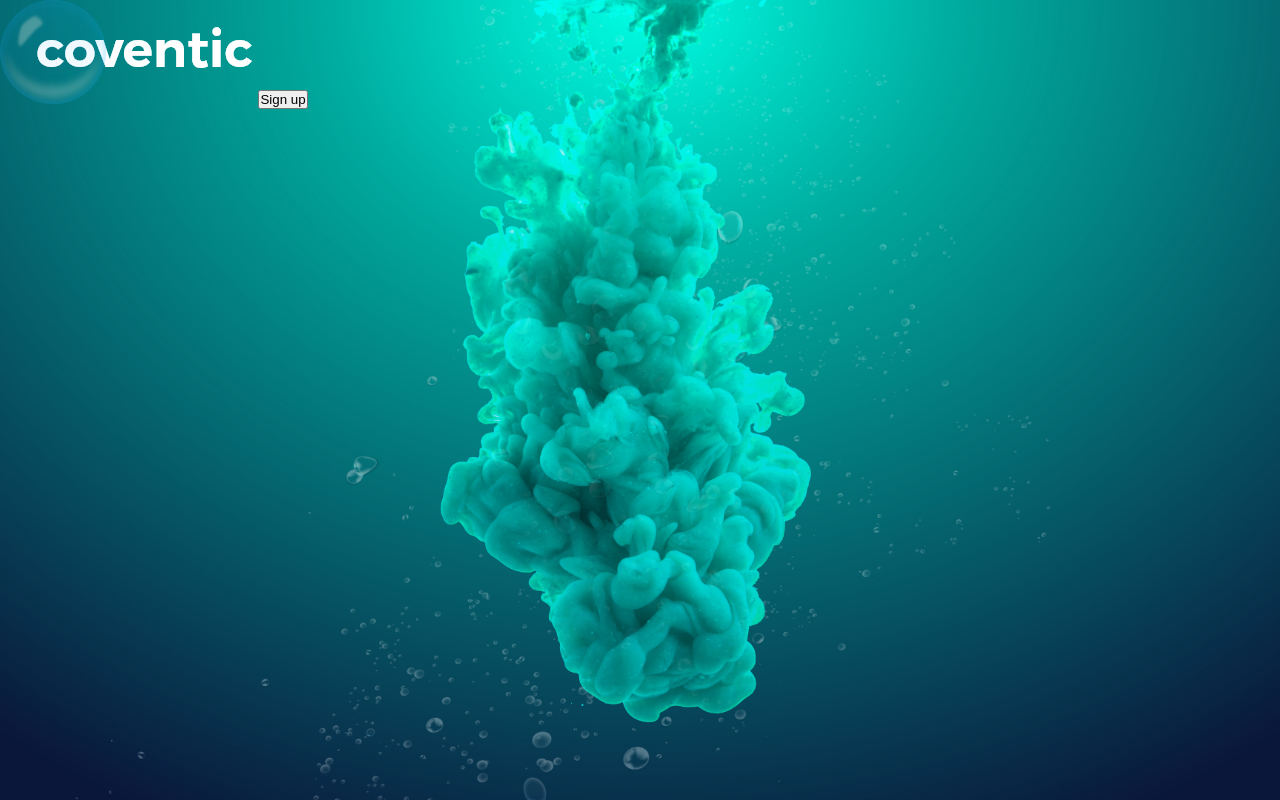
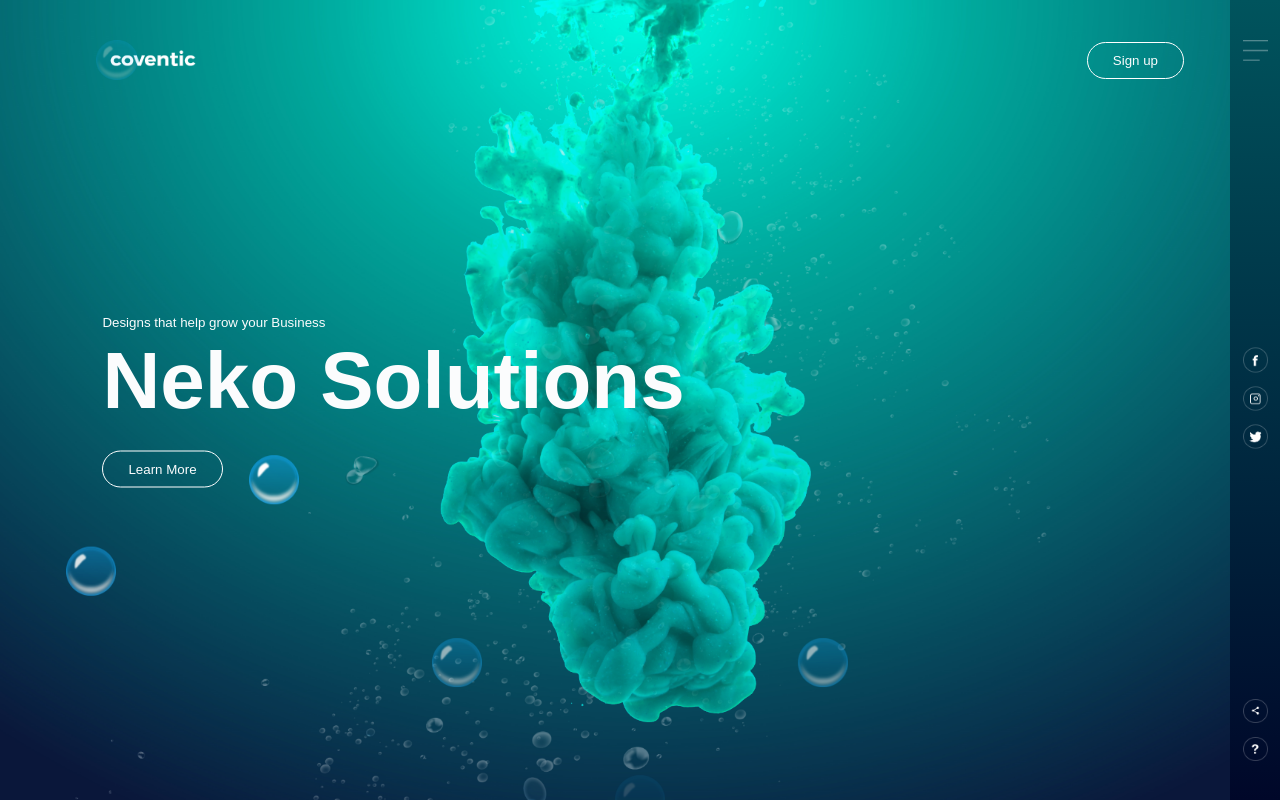
Before and after one commit to tonyc417/company-template3, a plain HTML site: page index.html in a window 1280 px wide. Drawn offline with Linux system fonts and the light colour scheme.

Commit message:
front page done

```diff
--- a/index.html
+++ b/index.html
@@ -8,10 +8,45 @@
 </head>
 <body>
     <div class="hero">
+
         <div class="navbar">
-            <img src="./images/logo.png" alt="logo">
+            <img class="logo" src="./images/logo.png" alt="logo">
             <button type="button">Sign up</button>
         </div>
+
+        <div class="content">
+            <small>Designs that help grow your Business</small>
+            <h1>Neko Solutions</h1>
+            <button type="button">Learn More</button>
+        </div>
+
+        <div class="side-bar">
+            <img class="menu" src="./images/menu.png" alt="menu">
+
+            <div class="social-links">
+                <img src="./images/fb.png" alt="facebook icon">
+                <img src="./images/ig.png" alt="instagram icon">
+                <img src="./images/tw.png" alt="twitter icon">
+            </div>
+
+            <div class="useful-links">
+                <img src="./images/share.png" alt="share icon">
+                <img src="./images/info.png" alt="info icon">
+            </div>
+
+        </div>
+
+        <div class="bubbles">
+            <img src="./images/bubble.png" alt="bubbles">
+            <img src="./images/bubble.png" alt="bubbles">
+            <img src="./images/bubble.png" alt="bubbles">
+            <img src="./images/bubble.png" alt="bubbles">
+            <img src="./images/bubble.png" alt="bubbles">
+            <img src="./images/bubble.png" alt="bubbles">
+            <img src="./images/bubble.png" alt="bubbles">
+        </div>
+
+
     </div>
 </body>
 </html>
--- a/style.css
+++ b/style.css
@@ -13,3 +13,138 @@
     position: relative;
     overflow: hidden;
 }
+
+.logo {
+    width: 100px;
+    cursor: pointer;
+}
+
+.navbar {
+    width: 85%;
+    height: 15%;
+    margin: auto;
+    display: flex;
+    align-items: center;
+    justify-content: space-between;
+}
+
+button {
+    color: #fbfcfd;
+    padding: 10px 25px;
+    background: transparent;
+    border: 1px solid #fff;
+    border-radius: 20px;
+    outline: none;
+    cursor: pointer;
+}
+
+.content{
+    color: #fbfcfd;
+    position: absolute;
+    top: 50%;
+    left: 8%;
+    transform: translateY(-50%);
+    z-index: 2;
+}
+
+h1{
+    font-size: 80px;
+    margin: 10px 0 30px;
+    line-height: 80px;
+}
+
+.side-bar {
+    width: 50px;
+    height: 100vh;
+    background: linear-gradient(#00545d, #000729);
+    position: absolute;
+    right: 0;
+    top: 0;
+}
+
+.menu {
+    display: block;
+    width: 25px;
+    margin: 40px auto 0;
+    cursor: pointer;
+}
+
+.social-links img, .useful-links img{
+    width: 25px;
+    margin: 5px auto;
+    cursor: pointer;
+}
+
+.social-links{
+    width: 50px;
+    text-align: center;
+    position: absolute;
+    top: 50%;
+    transform: translateY(-50%);
+}
+
+.useful-links{
+    width: 50px;
+    text-align: center;
+    position: absolute;
+    bottom: 30px;
+}
+
+.bubbles img {
+    width: 50px;
+    animation: bubble 7s linear infinite;
+}
+
+.bubbles {
+    width: 100%;
+    display: flex;
+    align-items: center;
+    justify-content: space-around;
+    position: absolute;
+    bottom: -70px;
+}
+
+@keyframes bubble{
+    0%{
+        transform: translateY(0);
+        opacity: 0;
+    }
+    50%{
+        opacity: 1;
+    }
+    70%{
+        opacity: 1;
+    }
+    100%{
+        transform: translateY(-80vh);
+        opacity: 0;
+    }
+}
+
+.bubbles img:nth-child(1){
+    animation-delay: 2s;
+}
+
+.bubbles img:nth-child(2){
+    animation-delay: 1s;
+}
+
+.bubbles img:nth-child(3){
+    animation-delay: 3s;
+}
+
+.bubbles img:nth-child(4){
+    animation-delay: 4.5s;
+}
+
+.bubbles img:nth-child(5){
+    animation-delay: 3s;
+}
+
+.bubbles img:nth-child(6){
+    animation-delay: 6s;
+}
+
+.bubbles img:nth-child(7){
+    animation-delay: 7s;
+}
```
